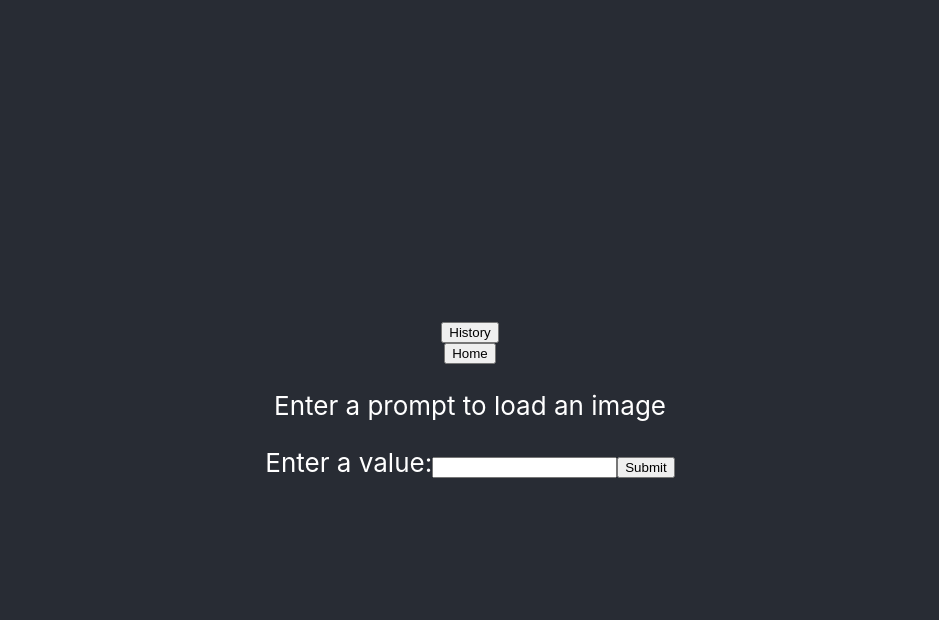
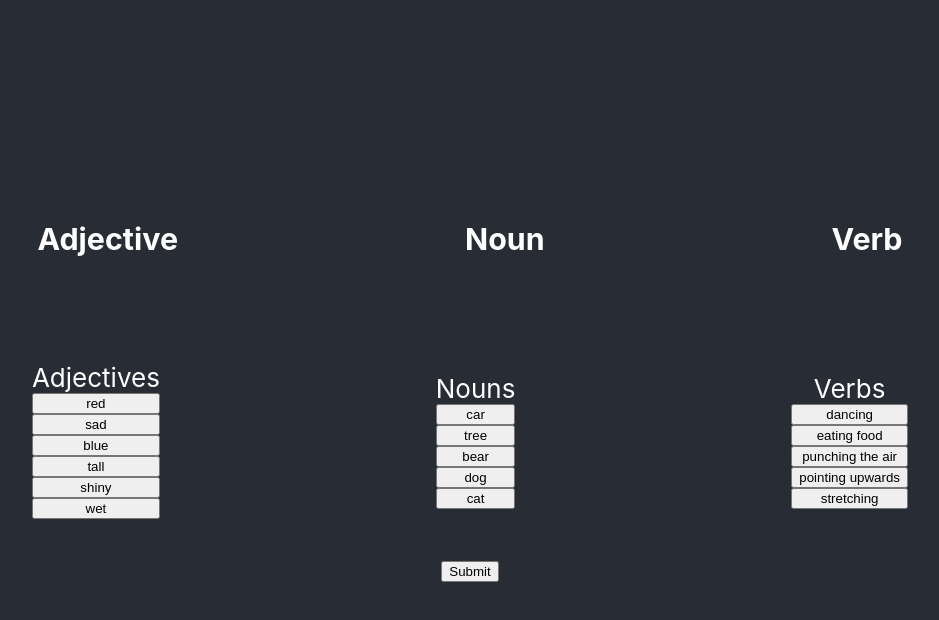
Before and after one commit to pvanderlaat/easy-ai, a React (Create React App) app: page / in a window 1280 px wide. Both pictures are taken after a click on the button "freestyle". Shown: the top 620 px of the page, without its empty margins (170-1109 px from the left). Built offline with nearby package versions, Linux system fonts and the light colour scheme; the HTML template or start-up script is replaced by a standard one.

Commit message:
MVP for freestyle

```diff
--- a/src/screens/Freestyle.js
+++ b/src/screens/Freestyle.js
@@ -3,56 +3,154 @@ import OpenAI from '../util/openAI';
 import App from '../App';
 import {ScreenContext} from '../App';
 import { useState, useEffect, useContext } from "react";
-import { History, saveInput, getHistory } from '../util/History';
+import React from 'react';
+import Draggable from '../util/dnd/Draggable';
+import Droppable from '../util/dnd/Droppable'
+import {DndContext, MultipleContainers} from '@dnd-kit/core';
+
 
 export default function Freestyle() {
-    const [screen, setScreen] = useContext(ScreenContext);
     const [prompt, setPrompt] = useState('')
-    const [value, setValue] = useState('')
-    function handleSubmit(event) {
-        event.preventDefault();
-        // console.log('Submitted value:', value);
-        setPrompt(value)
-      }
+    const [filled, setFilled] = useState({
+        'Noun': null,
+        'Adjective': null,
+        'Verb': null
+    })
+    const containers = ['Adjective', 'Noun', 'Verb'];
+    const [draggables, setdraggables] = useState({
+        'car': [null, 'Noun'],
+        'tree': [null, 'Noun'],
+        'bear': [null, 'Noun'],
+        'dog': [null, 'Noun'],
+        'cat': [null, 'Noun'],
+        'red': [null, 'Adjective'],
+        'sad': [null, 'Adjective'],
+        'blue': [null, 'Adjective'],
+        'tall': [null, 'Adjective'],
+        'shiny': [null, 'Adjective'],
+        'wet': [null, 'Adjective'],
+        'dancing': [null, 'Verb'],
+        'eating food': [null, 'Verb'],
+        'punching the air': [null, 'Verb'],
+        'pointing upwards': [null, 'Verb'],
+        'stretching': [null, 'Verb'],
+    });
+    const [draggableList, setDraggableList] = useState([]);
+    useEffect(() => {
+        var draggableList = []
+        for (var m in draggables){
+            draggableList.push(<Draggable id={m}>{m}</Draggable>)
+        }
+        setDraggableList(draggableList);
+    },[draggables]);
 
-      function handleChange(event) {
-        setValue(event.target.value);
-    }
 
-    useEffect(() => {loadContent()}, [])
-
-    function loadContent() {
+    function render() {
         return (
-            <div>
-                <p>Enter a prompt to load an image</p>
-                <form onSubmit={handleSubmit}>
-                    <label>
-                        Enter a value:
-                        <input type="text" value={value} onChange={handleChange} />
-                    </label>
-                    <button type="submit">Submit</button>
-                </form>
+            <DndContext onDragEnd={handleDragEnd}>
+                <div
+                    style={{
+                        width: '90%',
+                        height: '5vh',
+                        // backgroundColor: 'gray',
+                        display: 'flex',
+                        justifyContent: 'space-around',
+                        alignItems: 'center'
+                    }}
+                >
+                    {containers.map((id) => (
+                            // We updated the Droppable component so it would accept an `id`
+                            // prop and pass it to `useDroppable`
+                            <Droppable key={id} id={id}>
+                            <h3 style={{display: 'flex'}}>{id}</h3>
+                            {draggableList.map((draggable) => {
+                                return draggables[draggable.props.id][0] === id ? draggable : null
+                            })}
+                            </Droppable>
+                    ))}
+                </div>
                 {prompt != '' ?
                     <OpenAI
                         prompt={prompt}
                     /> : null
                 }
-            </div>
-    )}
+                <br></br><br></br>
+                <div
+                    style={{
+                        width: '90%',
+                        height: '30vh',
+                        // backgroundColor: 'gray',
+                        display: 'flex',
+                        justifyContent: 'space-around',
+                        alignItems: 'center'
+                    }}
+                >
+                    {/* Render the adjectives */}
+                    <div style={{display: 'flex', flexDirection: 'column'}}>
+                        Adjectives
+                        {draggableList.map((draggable) => {
+                            return draggables[draggable.props.id][0] === null && draggables[draggable.props.id][1] === 'Adjective' ? draggable : null
+                        })}
+                    </div>
+                    {/* Render the nouns */}
+                    <div style={{display: 'flex', flexDirection: 'column'}}>
+                        Nouns
+                        {draggableList.map((draggable) => {
+                            return draggables[draggable.props.id][0] === null && draggables[draggable.props.id][1] === 'Noun' ? draggable : null
+                        })}
+                    </div>
+                    {/* Render the verbs */}
+                    <div style={{display: 'flex', flexDirection: 'column'}}>
+                        Verbs
+                        {draggableList.map((draggable) => {
+                            return draggables[draggable.props.id][0] === null && draggables[draggable.props.id][1] === 'Verb' ? draggable : null
+                        })}
+                    </div>
+                </div>
+                <button onClick={() => {
+                    if (filled['Adjective'] == null || filled['Noun'] == null || filled['Adjective'] == null) {
+                        alert("ERROR. Please fill in all the boxes")
+                    }
+                    else {
+                        setPrompt("a " + filled['Adjective'] + " " + filled['Noun'] + " " + filled['Verb'])
+                    }
+                }}>
+                    Submit
+                </button>
+            </DndContext>
+        )
+    }
 
-    return (
-        <div className="App">
-        <header className="App-header">
-            <button onClick={() => {
-                console.log("history")
-                let history = getHistory()
-                history.map(el => {
-                    console.log(el)
-                })
-            }}>History</button>
-            <button onClick={() => { setScreen("home") }}>Home</button>
-            {loadContent()}
-        </header>
-        </div>
-    );
-}
+    function handleDragEnd(event) {
+        const {over} = event;
+        let newDraggables = { ...draggables}
+        if (over) {
+            if (newDraggables[event.active.id][1] != over.id) {
+                alert(event.active.id + ' is not a(n) ' + over.id)
+                newDraggables[event.active.id][0] = null
+            }
+            else if (filled[over.id] == null) {
+                newDraggables[event.active.id][0] = over.id
+                let newFilled = { ...filled}
+                newFilled[over.id] = event.active.id
+                setFilled(newFilled)
+            }
+            else {
+                console.log("A")
+                console.log(filled)
+                alert("The " + over.id + " box already contains a word")
+            }
+        }
+        else {
+            if (filled[newDraggables[event.active.id][1]] === event.active.id) {
+                let newFilled = { ...filled}
+                newFilled[newDraggables[event.active.id][0]] = null
+                newDraggables[event.active.id][0] = null
+                setFilled(newFilled)
+            }
+        }
+        setdraggables(newDraggables);
+    }
+
+    return render();
+};
--- a/src/screens/MadLib.js
+++ b/src/screens/MadLib.js
@@ -10,12 +10,13 @@ import {DndContext, MultipleContainers} from '@dnd-kit/core';
 
 
 export default function MadLib() {
+    const [prompt, setPrompt] = useState('')
     const [filled, setFilled] = useState({
         'Noun': null,
         'Adjective': null,
         'Verb': null
     })
-    const containers = ['Noun', 'Adjective', 'Verb'];
+    const containers = ['Adjective', 'Noun', 'Verb'];
     const [draggables, setdraggables] = useState({
         'car': [null, 'Noun'],
         'tree': [null, 'Noun'],
@@ -50,8 +51,8 @@ export default function MadLib() {
                 <div
                     style={{
                         width: '90%',
-                        height: '30vh',
-                        backgroundColor: 'gray',
+                        height: '5vh',
+                        // backgroundColor: 'gray',
                         display: 'flex',
                         justifyContent: 'space-around',
                         alignItems: 'center'
@@ -61,36 +62,41 @@ export default function MadLib() {
                             // We updated the Droppable component so it would accept an `id`
                             // prop and pass it to `useDroppable`
                             <Droppable key={id} id={id}>
-                            <h1 style={{display: 'flex'}}>{id}</h1>
+                            <h3 style={{display: 'flex'}}>{id}</h3>
                             {draggableList.map((draggable) => {
                                 return draggables[draggable.props.id][0] === id ? draggable : null
                             })}
                             </Droppable>
                     ))}
                 </div>
-                <br></br><br></br><br></br>
+                {prompt != '' ?
+                    <OpenAI
+                        prompt={prompt}
+                    /> : null
+                }
+                <br></br><br></br>
                 <div
                     style={{
                         width: '90%',
                         height: '30vh',
-                        backgroundColor: 'gray',
+                        // backgroundColor: 'gray',
                         display: 'flex',
                         justifyContent: 'space-around',
                         alignItems: 'center'
                     }}
                 >
+                    {/* Render the adjectives */}
+                    <div style={{display: 'flex', flexDirection: 'column'}}>
+                        Adjectives
+                        {draggableList.map((draggable) => {
+                            return draggables[draggable.props.id][0] === null && draggables[draggable.props.id][1] === 'Adjective' ? draggable : null
+                        })}
+                    </div>
                     {/* Render the nouns */}
                     <div style={{display: 'flex', flexDirection: 'column'}}>
                         Nouns
                         {draggableList.map((draggable) => {
                             return draggables[draggable.props.id][0] === null && draggables[draggable.props.id][1] === 'Noun' ? draggable : null
-                        })}
-                    </div>
-                    {/* Render the adjectives */}
-                    <div style={{display: 'flex', flexDirection: 'column'}}>
-                        Adjectives
-                        {draggableList.map((draggable) => {
-                            return draggables[draggable.props.id][0] === null && draggables[draggable.props.id][1] === 'Adjective' ? draggable : null
                         })}
                     </div>
                     {/* Render the verbs */}
@@ -101,8 +107,16 @@ export default function MadLib() {
                         })}
                     </div>
                 </div>
-
-
+                <button onClick={() => {
+                    if (filled['Adjective'] == null || filled['Noun'] == null || filled['Adjective'] == null) {
+                        alert("ERROR. Please fill in all the boxes")
+                    }
+                    else {
+                        setPrompt("a " + filled['Adjective'] + " " + filled['Noun'] + " " + filled['Verb'])
+                    }
+                }}>
+                    Submit
+                </button>
             </DndContext>
         )
     }
--- a/src/util/openAI.js
+++ b/src/util/openAI.js
@@ -2,7 +2,7 @@ import { useState, useEffect } from "react";
 import { saveInput } from "./History";
 const { Configuration, OpenAIApi } = require("openai");
 const orgToken = 'org-7zrAzjdS6q2Ha1JZdQ3v29ue'
-const apiKey = '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'
+const apiKey = 'wrong key'
 const configuration = new Configuration({
     organization: orgToken,
     apiKey: apiKey,
@@ -31,7 +31,8 @@ export default function OpenAI(props) {
         <img
         src={image}
         style={{
-            width:'50vw'
+            width:'20vw',
+            marginTop: '100px'
         }}
         />
     )
```
